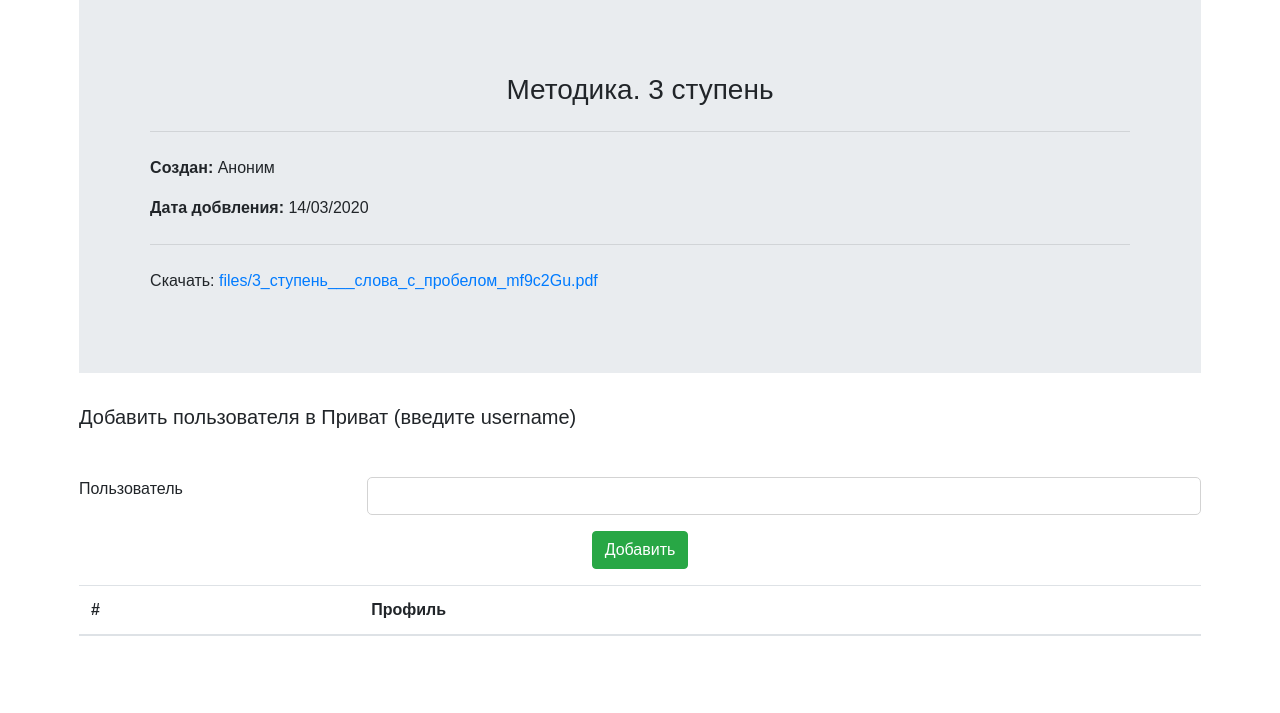
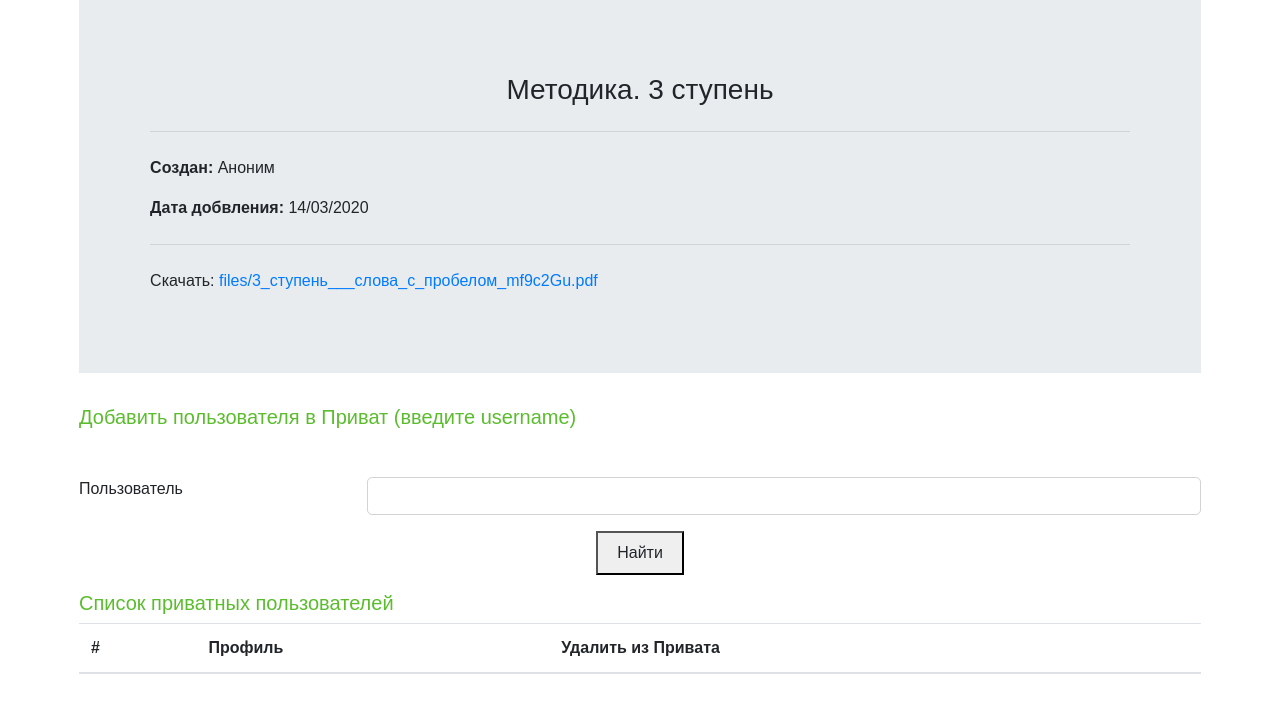
Before and after one commit to DinaraKA/files_app, a Django app: page /file/18/ in a window 1280 px wide. Shown: the part 54-767 px from the top of the page. Run offline with Django 3.2, Linux system fonts and the light colour scheme; data comes from the database, SQL or seed files in the repository; lists and menus that the app fills with data are empty; some libraries are stand-ins or nearby versions.

Commit message:
попытки реализовать добавление и удаление в Приват

```diff
--- a/source/webapp/static/css/style.css
+++ b/source/webapp/static/css/style.css
@@ -9,6 +9,9 @@ body{
 h1, h3{
     text-align: center;
     padding-top: 10px;
+}
+h5 {
+    color: #5bbc2e;
 }
 .header{
     background-color: #5bbc2e;
@@ -72,6 +75,3 @@ h1, h3{
 .label-form{
     display: inline-flex;
 }
-/*.table{*/
-    /*border: solid #5bbc2e;*/
-/*}*/
--- a/source/webapp/templates/file_detail.html
+++ b/source/webapp/templates/file_detail.html
@@ -34,21 +34,31 @@
 
     <form action="{% url 'webapp:add_to_private' %}" method="POST" id="add_lesson">
         {% include 'partial/form.html' %}
-        <p class="text-center"><input type="submit" value="Добавить" id="add-to-privates-{{ user.pk }}"
-                                      class="btn btn-success privates-add"></p>
+        <p class="text-center">
+            <button style="display: inline-flex"><input class="btn privates-add" type="submit" value="Найти"></button>
+        </p>
+        {#        <input type="submit" value="Добавить" id="add-to-privates-{{ user.pk }}"#}
+        {#                                      class="btn btn-success privates-add">#}
     </form>
     <table class="table">
+        <h5>Список приватных пользователей</h5>
         <thead>
         <tr>
             <th scope="col">#</th>
             <th scope="col">Профиль</th>
+            <th scope="col">Удалить из Привата</th>
         </tr>
         </thead>
         {% for user in users %}
             <tbody>
             <tr>
                 <th scope="row">{{ forloop.counter }}</th>
-                <td><a href="#">{{ user }}</a></td>
+                <td><a href="{% url 'accounts:user_detail' user.pk %}">{{ user }}</a></td>
+                <td>
+                    <button class="btn btn-danger" onclick="deleteFromPrivate({{ user.private_access.pk }}, {{ user.user.pk }})">
+                        Удалить
+                    </button>
+                </td>
             </tr>
             </tbody>
         {% endfor %}
@@ -56,9 +66,22 @@
 {% endblock %}
 {% block scripts %}
     <script>
-        $(".user_text").click(function () {
-            let user_info = $(this).context.innerText;
-            $('#id_text').val(user_info);
-        })
+        function deleteFromPrivate(file_id, user_id) {
+            console.log(file_id, user_id);
+            $.ajax({
+                method: 'GET',
+                url: '/user_private_delete',
+                data: {
+                    'file_id': file_id,
+                    'user_id': user_id
+                },
+                dataType: 'json',
+                success: function () {
+                    var elem = $(`#private_user_${user_id}`);
+                    console.log(elem);
+                    elem.remove();
+                }
+            })
+        }
     </script>
 {% endblock %}
--- a/source/webapp/urls.py
+++ b/source/webapp/urls.py
@@ -1,5 +1,5 @@
 from django.urls import path
-from webapp.views import IndexView, FileDetailView, FileCreateView, FileUpdateView, FileDeleteView, AddToPrivate
+from webapp.views import IndexView, FileDetailView, FileCreateView, FileUpdateView, FileDeleteView, AddToPrivate, UserPrivateDelete
 
 app_name = 'webapp'
 
@@ -9,6 +9,6 @@ urlpatterns = [
     path('file/add/', FileCreateView.as_view(), name='file_create'),
     path('file/edit/<int:pk>/', FileUpdateView.as_view(), name='file_edit'),
     path('file/delete/<int:pk>/', FileDeleteView.as_view(), name='file_delete'),
-    path('product/add-to-private/', AddToPrivate.as_view(), name='add_to_private'),
-    # path('product/delete-from-favorites/', DeleteFromFavorites.as_view(), name='delete_from_favorites'),
+    path('user/add-to-private/', AddToPrivate.as_view(), name='add_to_private'),
+    path('user/delete-from-favorites/', UserPrivateDelete.as_view(), name='delete_from_privates'),
 ]
--- a/source/webapp/views/__init__.py
+++ b/source/webapp/views/__init__.py
@@ -1 +1 @@
-from .file_views import IndexView, FileDetailView, FileCreateView, FileUpdateView, FileDeleteView, AddToPrivate
+from .file_views import IndexView, FileDetailView, FileCreateView, FileUpdateView, FileDeleteView, AddToPrivate, UserPrivateDelete
--- a/source/webapp/views/file_views.py
+++ b/source/webapp/views/file_views.py
@@ -134,9 +134,9 @@ class AddToPrivate(View):
         return JsonResponse({'pk': file.pk})
 
 
-# class DeleteFromFavorites(View):
-#     def post(self, request, *args, **kwargs):
-#         user = request.user
-#         ad = get_object_or_404(Ad, pk=request.POST.get('pk'))
-#         Favorite.objects.filter(ad=ad, user=user).delete()
-#         return JsonResponse({'pk': ad.pk})
+class UserPrivateDelete(View):
+    def post(self, request):
+        file = File.objects.get(pk = int(request.POST['file_id']))
+        user = User.objects.get(id = int(request.POST['user_id']))
+        Private.objects.filter(file=file, user=user).delete()
+        return JsonResponse({'status':'200'})
```
